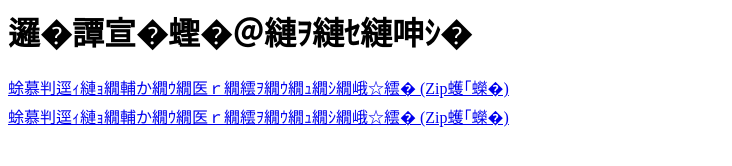
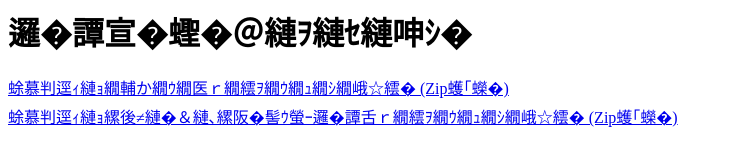
Before and after one commit to TAPIOKA-X/youtube-video-tapioka-ch, a plain HTML site: page index.html in a window 1280 px wide. Shown: the whole page, without its empty margins (0-732 px from the left). Drawn offline with Linux system fonts and the light colour scheme.

Commit message:
Update index.html

```diff
--- a/index.html
+++ b/index.html
@@ -9,7 +9,7 @@
 <boby>
 <h1>素材配布してます！</h1>
 <a href= "https://video.member.tapioka-site.f5.si/素材/フォント/DotGothic16.zip" download= "https://fonts.google.com/specimen/DotGothic16.zip">動画用のフォントをダウンロードする (Zip形式)</a> <br>
-<a href= "https://video.member.tapioka-site.f5.si/素材/音声素材/Audio-1.zip" download= "あいさつ.zip">動画用のフォントをダウンロードする (Zip形式)</a> <br>
+<a href= "https://video.member.tapioka-site.f5.si/素材/音声素材/Audio-1.zip" download= "あいさつ.zip">動画用の「あいさつ」の音声素材をダウンロードする (Zip形式)</a> <br>
 
 </boby>
 
```
